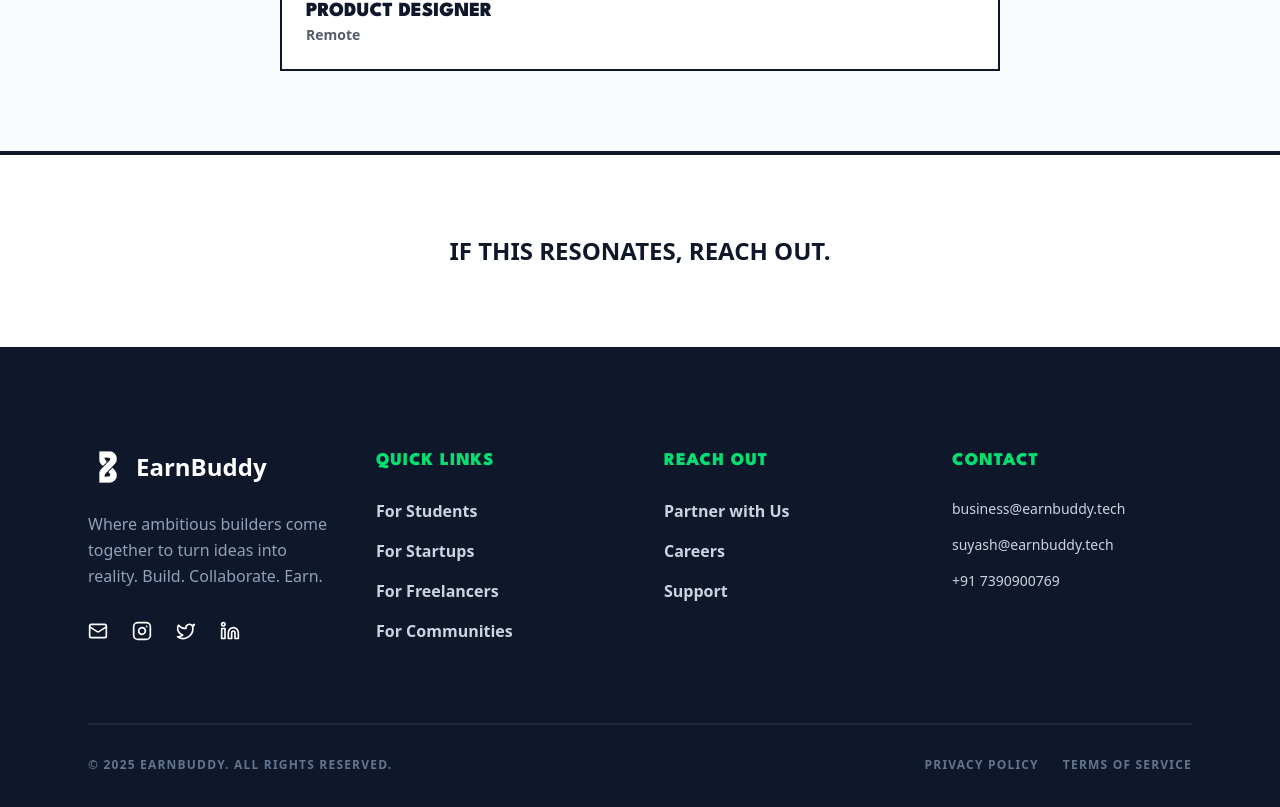
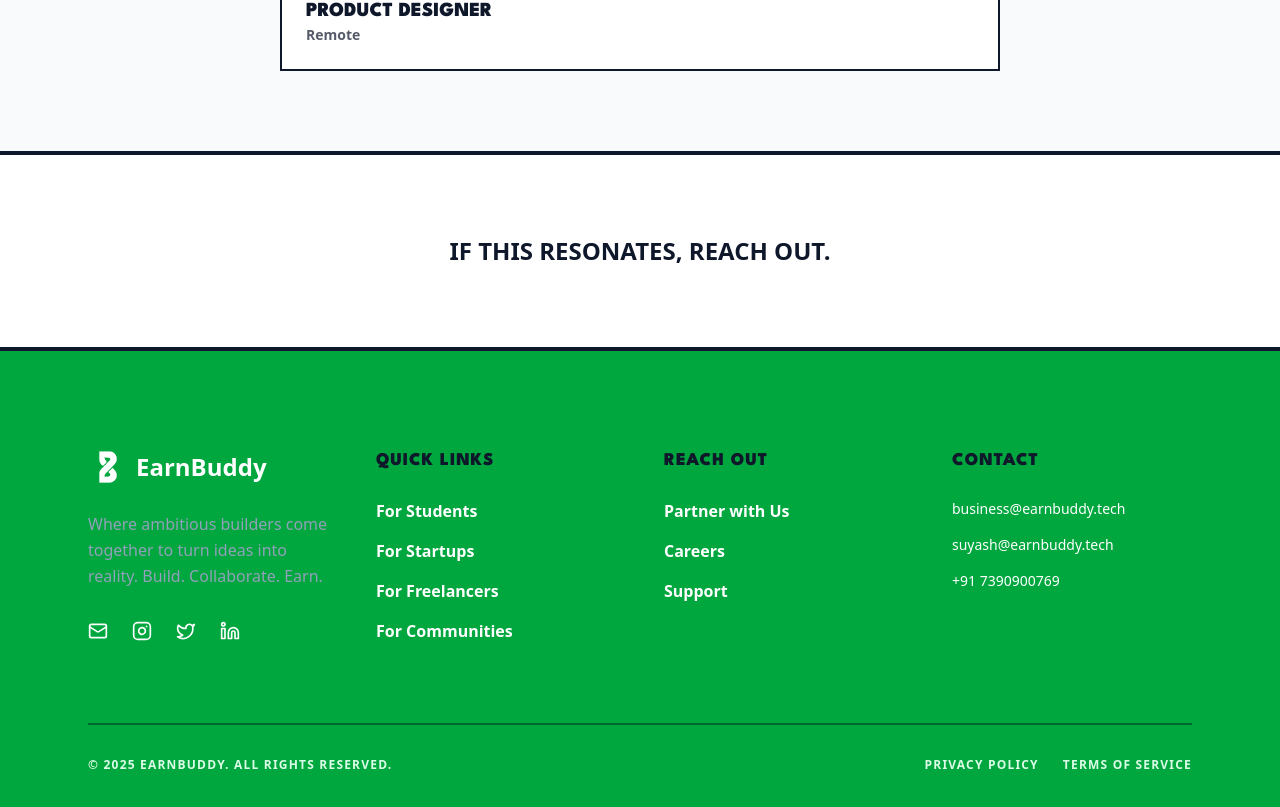
Before and after one commit to EBEarnBuddy/AntiGravity, a Next.js app in the folder frontend/: page /careers in a window 1280 px wide. Shown: the part 1276-2083 px from the top of the page. Built offline with nearby package versions, Linux system fonts and the light colour scheme; no server answers.

Commit message:
Refine landing page, improve UI polish, and update brand palette

```diff
--- a/frontend/app/(protected)/layout.tsx
+++ b/frontend/app/(protected)/layout.tsx
@@ -5,6 +5,8 @@
 import { usePathname, useRouter } from 'next/navigation';
 import { AuthProvider, useAuth } from '@/contexts/AuthContext';
 import Navbar from '@/components/Navbar';
+
+import BrutalistLoader from '@/components/ui/BrutalistLoader';
 
 // Inner component to access auth context
 import { TourProvider } from "@/components/tour/TourContext";
@@ -28,7 +30,7 @@
     if (loading) {
         return (
             <div className="flex items-center justify-center min-h-screen bg-slate-50">
-                <div className="animate-spin rounded-full h-8 w-8 border-b-2 border-green-600"></div>
+                <BrutalistLoader />
             </div>
         );
     }
--- a/frontend/app/auth/page.tsx
+++ b/frontend/app/auth/page.tsx
@@ -2,6 +2,7 @@
 
 import React, { useState, useEffect, Suspense } from "react";
 import { SignInPage, Testimonial } from "@/components/ui/sign-in";
+import BrutalistLoader from '@/components/ui/BrutalistLoader';
 import { useRouter, useSearchParams } from "next/navigation";
 import { useAuth } from "@/contexts/AuthContext";
 
@@ -118,7 +119,7 @@
 
 export default function AuthPage() {
     return (
-        <Suspense fallback={<div className="flex items-center justify-center min-h-screen"><div className="animate-spin rounded-full h-8 w-8 border-b-2 border-green-600"></div></div>}>
+        <Suspense fallback={<div className="flex items-center justify-center min-h-screen"><BrutalistLoader /></div>}>
             <AuthPageContent />
         </Suspense>
     );
--- a/frontend/app/globals.css
+++ b/frontend/app/globals.css
@@ -67,6 +67,12 @@
 }
 
 @layer base {
+  html {
+    scroll-behavior: smooth;
+    scroll-padding-top: 5rem;
+    /* Offset for sticky header */
+  }
+
   body {
     font-family: var(--font-inter);
     font-weight: 200;
@@ -189,24 +195,28 @@
   width: 10px;
   height: 10px;
 }
+
 .custom-scrollbar::-webkit-scrollbar-track {
   background: #f8fafc;
   border-left: 2px solid #0f172a;
 }
+
 .custom-scrollbar::-webkit-scrollbar-thumb {
   background: #0f172a;
   border: 2px solid #0f172a;
   border-right: none;
 }
+
 .custom-scrollbar::-webkit-scrollbar-thumb:hover {
   background: #334155;
 }
 
 /* Scrollbar Hide */
 .scrollbar-hide::-webkit-scrollbar {
-    display: none;
+  display: none;
 }
+
 .scrollbar-hide {
-    -ms-overflow-style: none;
-    scrollbar-width: none;
+  -ms-overflow-style: none;
+  scrollbar-width: none;
 }
--- a/frontend/app/onboarding/page.tsx
+++ b/frontend/app/onboarding/page.tsx
@@ -5,6 +5,7 @@
 import { useAuth } from '@/contexts/AuthContext';
 import { FirestoreService } from '@/lib/firestore';
 import { Check, ArrowRight, User, Rocket, Heart, Code, Target, Clock, MapPin } from 'lucide-react';
+import BrutalistLoader from '@/components/ui/BrutalistLoader';
 
 // --- CONFIGURATION ---
 const STEPS = 7;
@@ -98,7 +99,7 @@
     if (!currentUser) {
         return (
             <div className="min-h-screen flex items-center justify-center bg-slate-50">
-                <div className="animate-spin rounded-full h-8 w-8 border-b-2 border-green-600"></div>
+                <BrutalistLoader />
             </div>
         );
     }
--- a/frontend/app/page.tsx
+++ b/frontend/app/page.tsx
@@ -4,6 +4,7 @@
 import { useRouter } from 'next/navigation';
 import { useAuth } from '@/contexts/AuthContext';
 import LanderPage from './lander/page';
+import BrutalistLoader from '@/components/ui/BrutalistLoader';
 
 export default function Home() {
   const { currentUser, loading } = useAuth();
@@ -17,7 +18,7 @@
   if (loading) {
     return (
       <div className="min-h-screen flex items-center justify-center bg-slate-50">
-        <div className="animate-spin rounded-full h-12 w-12 border-b-2 border-green-600"></div>
+        <BrutalistLoader />
       </div>
     );
   }
--- a/frontend/components/layout/PublicFooter.tsx
+++ b/frontend/components/layout/PublicFooter.tsx
@@ -12,7 +12,7 @@
 
 export function PublicFooter() {
     return (
-        <footer className="bg-slate-900 text-white py-24 border-t-4 border-slate-900 relative overflow-hidden">
+        <footer className="bg-green-600 text-white py-24 border-t-4 border-slate-900 relative overflow-hidden">
             <div className="container mx-auto px-6 max-w-6xl relative z-10">
                 <div className="grid grid-cols-1 md:grid-cols-4 gap-12 mb-20">
                     <div>
@@ -48,27 +48,27 @@
                     </div>
 
                     <div>
-                        <h4 className="font-black text-lg mb-6 uppercase tracking-wider text-green-400">Quick Links</h4>
-                        <ul className="space-y-4 text-slate-300 font-bold">
-                            <li><Link href="/students" className="hover:text-white hover:underline transition">For Students</Link></li>
-                            <li><Link href="/startups" className="hover:text-white hover:underline transition">For Startups</Link></li>
-                            <li><Link href="/freelancers" className="hover:text-white hover:underline transition">For Freelancers</Link></li>
-                            <li><Link href="/communities" className="hover:text-white hover:underline transition">For Communities</Link></li>
+                        <h4 className="font-black text-lg mb-6 uppercase tracking-wider text-slate-900">Quick Links</h4>
+                        <ul className="space-y-4 text-white font-bold">
+                            <li><Link href="/students" className="hover:text-slate-900 hover:underline transition">For Students</Link></li>
+                            <li><Link href="/startups" className="hover:text-slate-900 hover:underline transition">For Startups</Link></li>
+                            <li><Link href="/freelancers" className="hover:text-slate-900 hover:underline transition">For Freelancers</Link></li>
+                            <li><Link href="/communities" className="hover:text-slate-900 hover:underline transition">For Communities</Link></li>
                         </ul>
                     </div>
 
                     <div>
-                        <h4 className="font-black text-lg mb-6 uppercase tracking-wider text-green-400">Reach Out</h4>
-                        <ul className="space-y-4 text-slate-300 font-bold">
-                            <li><Link href="/partners" className="hover:text-white hover:underline transition">Partner with Us</Link></li>
-                            <li><Link href="/careers" className="hover:text-white hover:underline transition">Careers</Link></li>
-                            <li><Link href="/support" className="hover:text-white hover:underline transition">Support</Link></li>
+                        <h4 className="font-black text-lg mb-6 uppercase tracking-wider text-slate-900">Reach Out</h4>
+                        <ul className="space-y-4 text-white font-bold">
+                            <li><Link href="/partners" className="hover:text-slate-900 hover:underline transition">Partner with Us</Link></li>
+                            <li><Link href="/careers" className="hover:text-slate-900 hover:underline transition">Careers</Link></li>
+                            <li><Link href="/support" className="hover:text-slate-900 hover:underline transition">Support</Link></li>
                         </ul>
                     </div>
 
                     <div>
-                        <h4 className="font-black text-lg mb-6 uppercase tracking-wider text-green-400">Contact</h4>
-                        <div className="space-y-4 text-slate-300 text-sm font-medium">
+                        <h4 className="font-black text-lg mb-6 uppercase tracking-wider text-slate-900">Contact</h4>
+                        <div className="space-y-4 text-white text-sm font-medium">
                             <p>business@earnbuddy.tech</p>
                             <p>suyash@earnbuddy.tech</p>
                             <p>+91 7390900769</p>
@@ -76,7 +76,7 @@
                     </div>
                 </div>
 
-                <div className="border-t-2 border-slate-800 pt-8 flex flex-col md:flex-row justify-between items-center text-xs text-slate-500 font-bold uppercase tracking-widest">
+                <div className="border-t-2 border-green-800 pt-8 flex flex-col md:flex-row justify-between items-center text-xs text-green-100 font-bold uppercase tracking-widest">
                     <p>&copy; 2025 EarnBuddy. All rights reserved.</p>
                     <div className="flex gap-6 mt-4 md:mt-0">
                         <Link href="/privacy" className="hover:text-white transition">Privacy Policy</Link>
```
Also changed, not shown: frontend/app/lander/page.tsx (+56 -9 lines), frontend/components/layout/PublicNavbar.tsx (+36 -3 lines), 1 other file (tests, documents, lock files or other folders).
